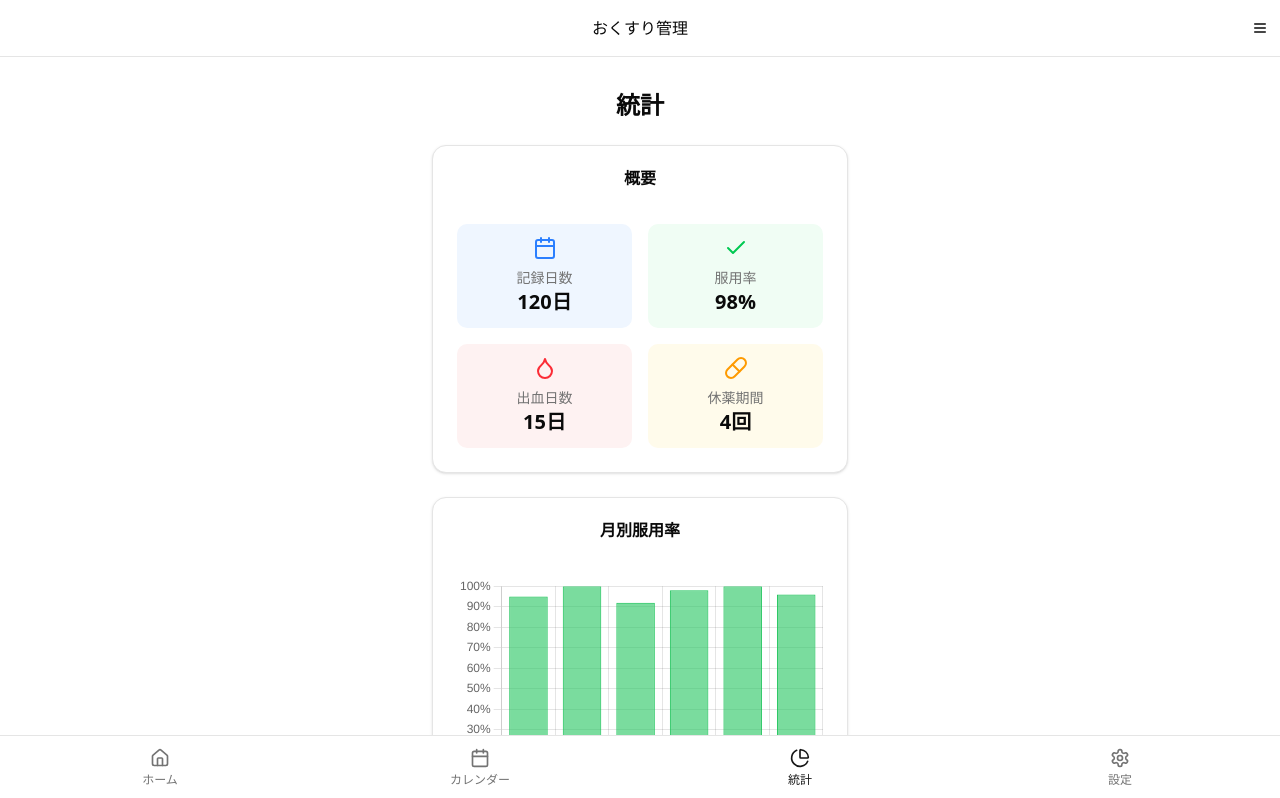
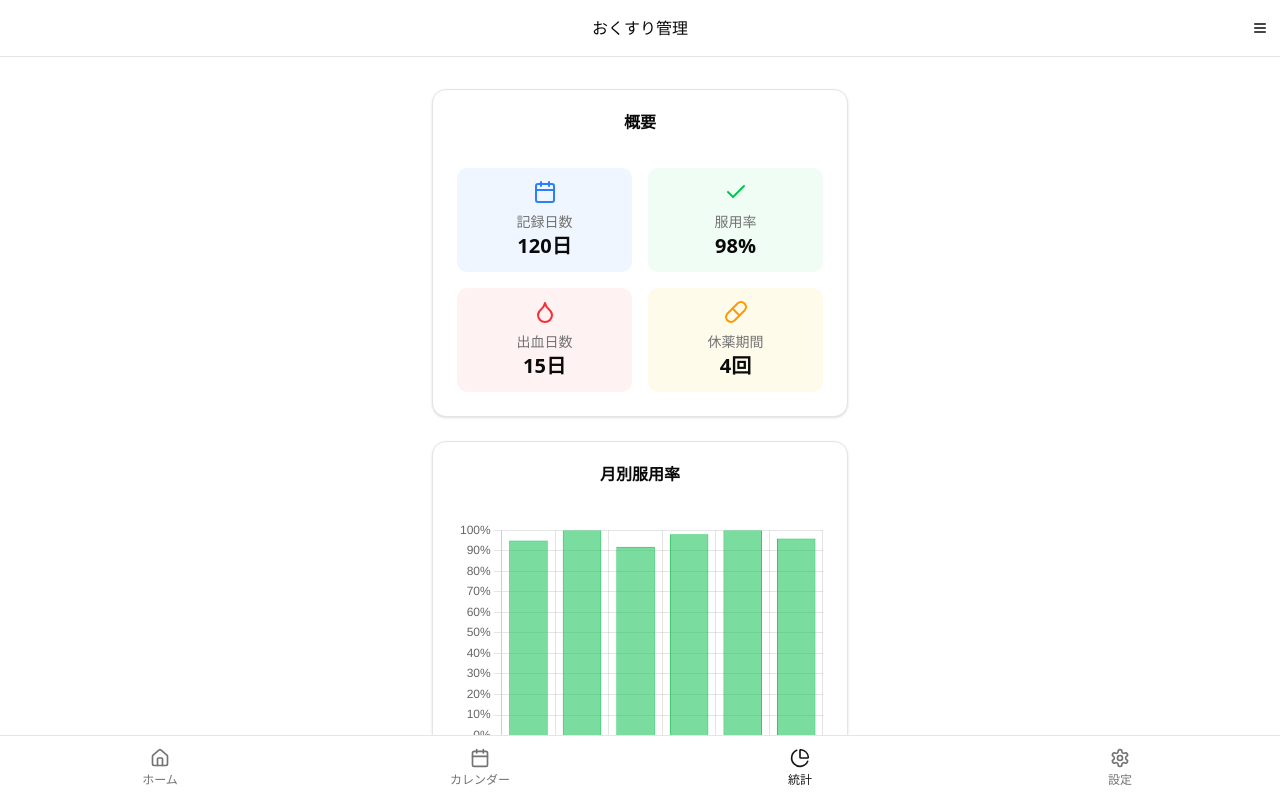
Before and after one commit to wato787/okusuri-frontend, a Next.js app: page /stats in a window 1280 px wide. Shown: the top 798 px of the page. Built offline with nearby package versions, Linux system fonts and the light colour scheme.

Commit message:
delete title

```diff
--- a/src/app/stats/page.tsx
+++ b/src/app/stats/page.tsx
@@ -1,13 +1,11 @@
+import { BleedingPatternChart } from './_components/BleedingPatternChart';
+import { MonthlyStats } from './_components/MonthlyStats';
 import { StatsOverview } from './_components/StatsOverview';
 import { UsageChart } from './_components/UsageChart';
-import { BleedingPatternChart } from './_components/BleedingPatternChart';
-import { MonthlyStats } from './_components/MonthlyStats';
 
 export default function StatsPage() {
   return (
-    <div className='container max-w-md mx-auto py-8 px-4'>
-      <h1 className='text-2xl font-bold text-center mb-6'>統計</h1>
-
+    <div className='container max-w-md mx-auto pt-8 pb-24 px-4'>
       <div className='space-y-6'>
         <StatsOverview />
         <UsageChart />
```
